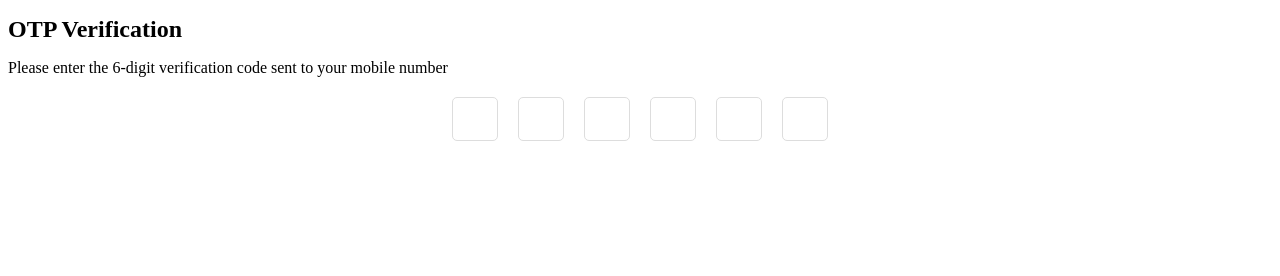
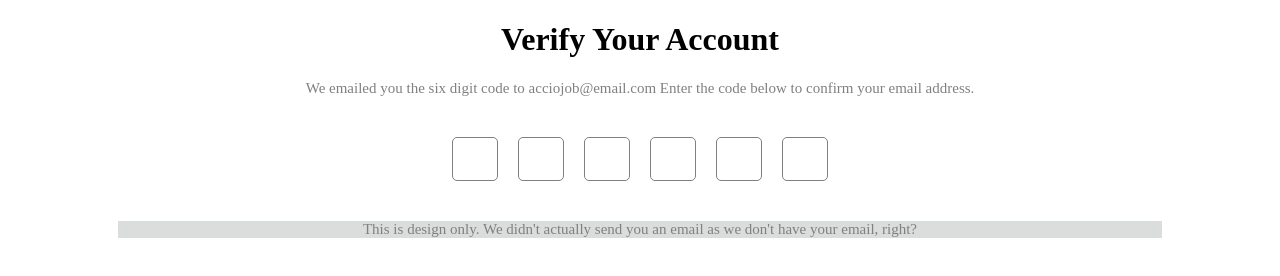
Before and after one commit to acciojob/OTP-moeenpatel, a website: page main.html in a window 1280 px wide. Drawn offline with Linux system fonts and the light colour scheme.

Commit message:
created a submission

```diff
--- a/main.html
+++ b/main.html
@@ -8,17 +8,19 @@
 
 <body>
 	<!-- the entire body must be written by student -->
-	 <h1 id="verification_heading">OTP Verification</h1>
-    <p id="verification_subtext">Please enter the 6-digit verification code sent to your mobile number</p>
+	<h1 id="verification_heading">Verify Your Account</h1>
+	<p id="verification_subtext">We emailed you the six digit code to acciojob@email.com Enter the code below to confirm your email address.</p>
     <div class="code-container">
-      <input type="text" class="code" maxlength="1">
-      <input type="text" class="code" maxlength="1">
-      <input type="text" class="code" maxlength="1">
-      <input type="text" class="code" maxlength="1">
-      <input type="text" class="code" maxlength="1">
-      <input type="text" class="code" maxlength="1">
-    </div>
-    <script type="text/javascript" src="./script.js">
+		<input maxlength="1" class="code">
+		<input maxlength="1" class="code">
+		<input maxlength="1" class="code">
+		<input maxlength="1" class="code">
+		<input maxlength="1" class="code">
+		<input maxlength="1" class="code">
+	</div>
+	<p id="last-text">This is design only. We didn't actually send you an email as we don't have your email, right?</p>
+
+	<script type="text/javascript" src="./script.js">
 </script>
 
 </body>
--- a/script.js
+++ b/script.js
@@ -1,14 +1,28 @@
 //your JS code here. If required.
- const inputs = document.querySelectorAll('.code');
- for (let i = 0; i < inputs.length; i++) {
-	 inputs[i].addEventListener('input', function() {
-		 if (this.value.length === this.maxLength) {
-            inputs[i + 1].focus();
-          }
-		  });
-	  inputs[i].addEventListener('keydown', function(event) {
-          if (event.keyCode === 8 && this.value.length === 0) {
-            inputs[i - 1].focus();
-          }
-        });
-      }
+let input = document.getElementsByClassName('code');
+for(let i=0; i< input.length; i++){
+		input[i].addEventListener('keyup', (event) =>{
+
+			let currentElement = event.target ;
+          if(event.key === "Backspace"){
+			    let prevElement = currentElement.previousElementSibling;
+			  if(prevElement){
+					 prevElement.focus();
+				 }
+			  return;
+		  }
+			let code = event.key.charCodeAt(0);
+			if(48 <= code && code<=57) {
+				// if input is num we will target next element
+			let nextElement  = currentElement.nextElementSibling;
+				if(nextElement) {
+					nextElement.focus();
+				}
+
+			}
+			else{
+					console.log(event.target.value);
+					event.target.value = "";
+				}
+			})
+		}
--- a/styles.css
+++ b/styles.css
@@ -1,28 +1,38 @@
 /*  your css code here. If applicable */
-#verification_heading {
-        font-size: 24px;
-        font-weight: bold;
-        margin-bottom: 10px;
+h1{
+	text-align: center;
 }
- #verification_subtext {
-        font-size: 16px;
-        margin-bottom: 20px;
+#verification_subtext{
+	font-size:15px;
+	text-align:center;
+	color:grey;
 }
-.code-container {
+.code-container{
 	display: flex;
 	justify-content: center;
-        align-items: center;
+	gap: 40px 20px;
+	margin-top: 40px;
+
 }
-.code {
+.code{
 	width: 40px;
 	height: 40px;
-        margin: 0 10px;
-        font-size: 24px;
+	align-items: center;
+	border: 0.01px solid grey; ;
+    border-radius: 5px;
 	text-align: center;
-        border: 1px solid #ddd;
-        border-radius: 5px;
+}
+
+.code:focus{
 	outline: none;
+
 }
- .code:focus {
-        border: 2px solid blue;
+
+#last-text{
+	font-size: 15px;
+	background-color: #D9DDDc;
+	color: grey;
+	text-align: center;
+
+	margin: 40px 110px;
 }
```
Lines whose indentation alone changed are shown as unchanged.
